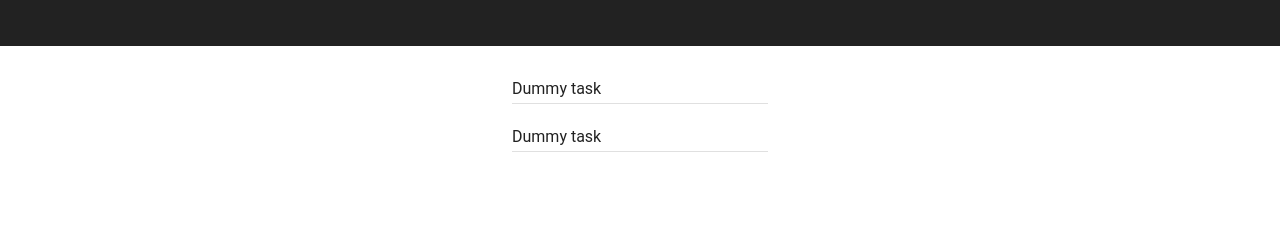
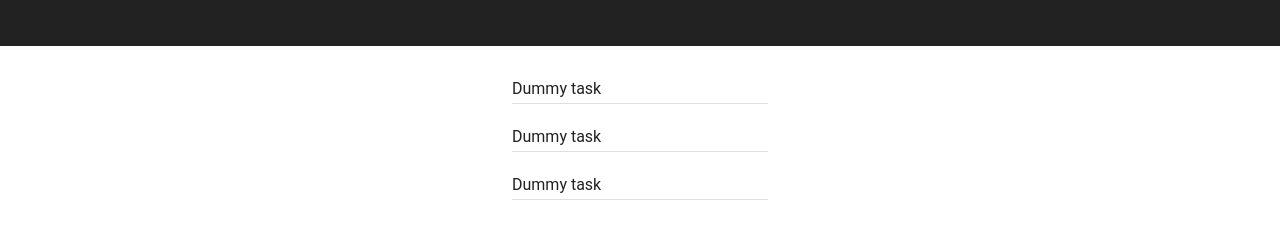
Before and after one commit to jonshkreli/todo, a React (Create React App) app: page / in a window 1280 px wide. Shown: the part 144-376 px from the top of the page. Built offline with nearby package versions, Linux system fonts and the light colour scheme.

Commit message:
Created TasksExampleData.js which will hold sample data Created the availability to pass TasksExampleData.js data through tasks

```diff
--- a/src/App.js
+++ b/src/App.js
@@ -3,6 +3,7 @@ import MuiThemeProvider from 'material-ui/styles/MuiThemeProvider';
 import logo from './logo.svg';
 import './App.css';
 import TasksContainer from "./TasksContainer";
+import {TasksExampleData} from "./sources/TasksExampleData";
 
 class App extends Component {
   render() {
@@ -14,7 +15,7 @@ class App extends Component {
           <h1 className="App-title">To do</h1>
         </header>
         <p className="App-intro">
-          <TasksContainer/>
+          <TasksContainer data={TasksExampleData}/>
         </p>
       </div>
         </MuiThemeProvider>
--- a/src/Task.js
+++ b/src/Task.js
@@ -1,6 +1,11 @@
 import React, { Component } from 'react';
 import TextField from 'material-ui/TextField';
 
+/**
+ * @author Jon Shkreli
+ * This will have the shape of a single line displaying title and (done/undone) status
+ * These components will be inside TasksContainer
+ * */
 class Task extends Component {
     constructor(props) {
         super(props);
--- a/src/TasksContainer.js
+++ b/src/TasksContainer.js
@@ -1,12 +1,42 @@
 import React, {Component} from 'react';
 import Task from "./Task";
 
+/**
+ * @author Jon Shkreli
+ * This view will hold the list of all items.
+ * This component is unique/singleton
+ *
+ * properties received from App.js:
+ * - name: data
+ *   type: Array
+ *   description: see /sources/TasksExampleData.js
+ * */
 class TasksContainer extends Component {
+
+    /**
+     * Render function will generate a <Task/> from props.data with map function
+     * It will pass as props all properties of "data" objects
+     * properties passed
+     * - (String) title
+     * - (String) description
+     * - (Boolean) done
+     * - (Date) created
+     * - (Date) lastUpdated
+     * - (Date) deadline
+     * */
     render() {
         return (
             <div>
-                <Task/>
-                <Task/>
+                {this.props.data.map(taskData =>
+                    <Task
+                    title={taskData.title}
+                    description={taskData.description}
+                    done={taskData.done}
+                    created={taskData.created}
+                    lastUpdated={taskData.lastUpdated}
+                    deadline={taskData.deadline}
+                    />
+                )}
             </div>
         );
     }
--- /dev/null
+++ b/src/sources/TasksExampleData.js
@@ -0,0 +1,29 @@
+/**
+ * @author Jon Shkreli
+ * This data will be used a sample for the application.
+ * */
+
+export const TasksExampleData = [
+    {
+        title: 'Go to gym',
+        description: 'Do the new exercise learned yesterday',
+        done: false,
+        created: new Date(2018, 4, 17, 4, 6), //optional
+        lastUpdated: new Date(2018, 4, 17, 10, 10), //optional
+        deadline: new Date(2018, 4, 18) //optional
+    },
+    {
+        title: 'Book flight',
+        description: 'Book flight to Malta',
+        done: true,
+        created: new Date(2018, 2, 12, 6, 12), //optional
+        lastUpdated: null, //optional
+        deadline: new Date(null) //optional
+    },
+    {
+        title: 'Meet somebody',
+        description: '',
+        done: false,
+    },
+
+];
```
